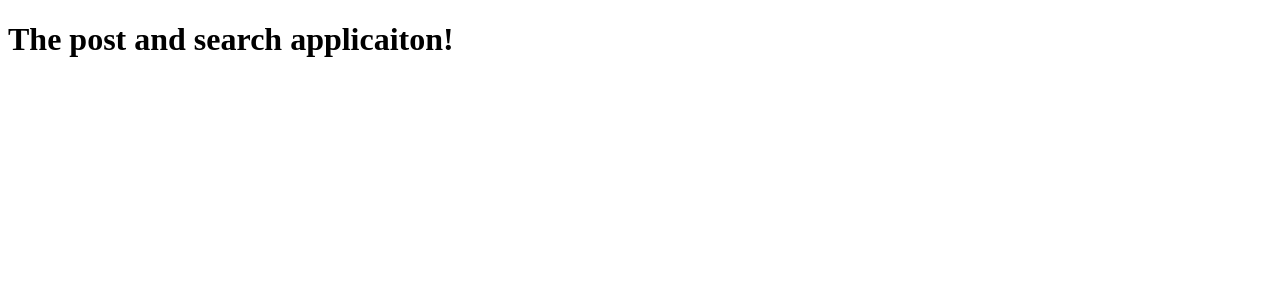
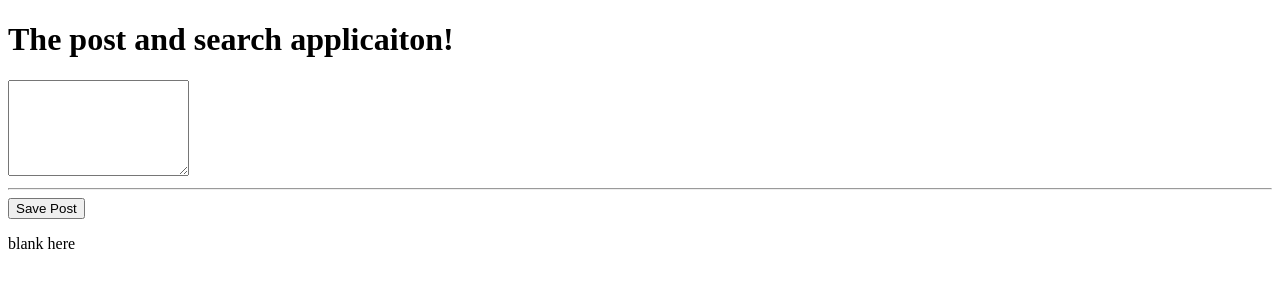
Before and after one commit to lavenduale/angular-proj-poster, an Angular app in the folder post-search-app/: page / in a window 1280 px wide. Shown: the top 300 px of the page. Built offline with nearby package versions, Linux system fonts and the light colour scheme.

Commit message:
two way binding using ngModule for text area

```diff
--- a/post-search-app/src/app/app.component.html
+++ b/post-search-app/src/app/app.component.html
@@ -1 +1,2 @@
 <h1>The post and search applicaiton!</h1>
+<app-post-create></app-post-create>
--- /dev/null
+++ b/post-search-app/src/app/posts/post-create/post-create.component.html
@@ -0,0 +1,4 @@
+<textarea rows="6" [(ngModel)] = "inputValue"></textarea>
+<hr>
+<button (click) = "onAddPost()">Save Post</button>
+<p>{{ thecontent }}</p>
--- /dev/null
+++ b/post-search-app/src/app/posts/post-create/post-create.component.ts
@@ -0,0 +1,15 @@
+import { Component } from '@angular/core';
+
+// decreator
+@Component({
+    selector: 'app-post-create',
+    templateUrl: './post-create.component.html'
+})
+export class PostCreateComponent {
+    inputValue = '';
+    thecontent = "blank here";
+
+    onAddPost() {
+        this.thecontent = this.inputValue;
+    };
+}
```
Also changed, not shown: post-search-app/src/app/app.module.ts (+6 -2 lines), post-search-app/src/app/posts/post-create/post-create.component.css (added).
